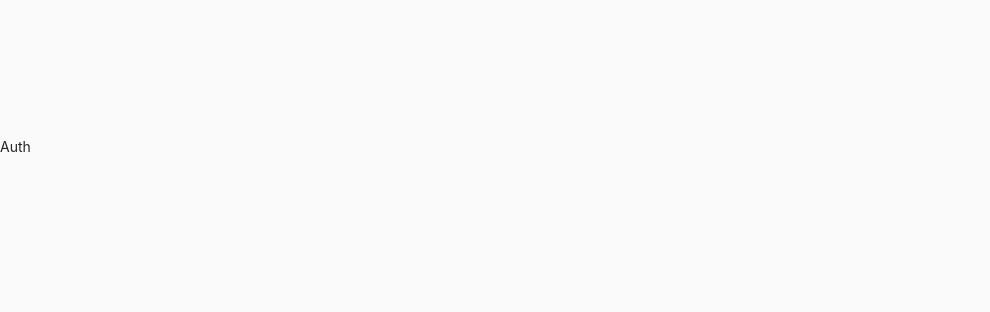
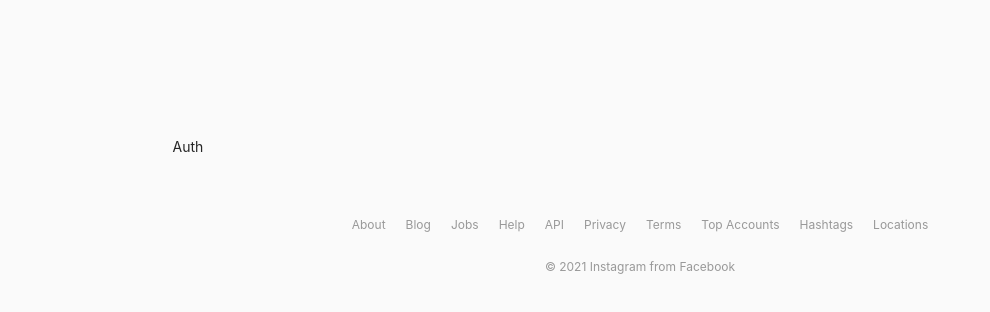
Before and after one commit to iknowahra/insta-clone_frontend, a React (Create React App) app: page / in a window 1280 px wide. Shown: the top 312 px of the page, without its empty margins (0-990 px from the left). Built offline with nearby package versions, Linux system fonts and the light colour scheme.

Commit message:
add Footer

```diff
--- a/src/Components/App.js
+++ b/src/Components/App.js
@@ -1,19 +1,27 @@
 import React from 'react';
-import { ThemeProvider } from 'styled-components';
+import styled, { ThemeProvider } from 'styled-components';
 import { useReactiveVar } from '@apollo/client';
 import GlobalStyles from '../Styles/GlobalStyles';
 import Theme from '../Styles/Theme';
 import Router from './Router';
 import { isLogginVar } from '../Apollo/LocalState';
+import Footer from './Footer';
 
 function App() {
   const isLoggedIn = useReactiveVar(isLogginVar);
-
+  const Wrapper = styled.div`
+    margin: 0 auto;
+    max-width: 935px;
+    width: 100%;
+  `;
   return (
     <>
       <ThemeProvider theme={Theme}>
-        <GlobalStyles />
-        <Router isLoggedIn={isLoggedIn} />
+        <Wrapper>
+          <GlobalStyles />
+          <Router isLoggedIn={isLoggedIn} />
+          <Footer />
+        </Wrapper>
       </ThemeProvider>
     </>
   );
--- /dev/null
+++ b/src/Components/Footer.js
@@ -0,0 +1,79 @@
+/* eslint-disable jsx-a11y/anchor-is-valid */
+import React from 'react';
+import styled from 'styled-components';
+
+const Footer = styled.footer`
+  position: relative;
+  justify-content: space-between;
+  align-items: center;
+  font-weight: 400;
+  font-size: 12px;
+  width: 100%;
+  padding: 0 16px;
+  margin: 0px 0 52px;
+  top: 60px;
+`;
+
+const List = styled.ul`
+  display: flex;
+  justify-content: center;
+  margin: 5px 16px;
+  flex-wrap: wrap;
+  align-items: stretch;
+`;
+
+const ListItem = styled.li`
+  &:not(:last-child) {
+    margin-right: 20px;
+    margin-bottom: 10px;
+  }
+`;
+
+const Link = styled.a`
+  color: ${(props) => props.theme.darkGreyColor};
+`;
+
+const Copyright = styled.div`
+  color: ${(props) => props.theme.darkGreyColor};
+  margin: 20px 0;
+  display: flex;
+  justify-content: center;
+`;
+
+export default () => (
+  <Footer>
+    <List>
+      <ListItem>
+        <Link href="#">About</Link>
+      </ListItem>
+      <ListItem>
+        <Link href="#">Blog</Link>
+      </ListItem>
+      <ListItem>
+        <Link href="#">Jobs</Link>
+      </ListItem>
+      <ListItem>
+        <Link href="#">Help</Link>
+      </ListItem>
+      <ListItem>
+        <Link href="#">API</Link>
+      </ListItem>
+      <ListItem>
+        <Link href="#">Privacy</Link>
+      </ListItem>
+      <ListItem>
+        <Link href="#">Terms</Link>
+      </ListItem>
+      <ListItem>
+        <Link href="#">Top Accounts</Link>
+      </ListItem>
+      <ListItem>
+        <Link href="#">Hashtags</Link>
+      </ListItem>
+      <ListItem>
+        <Link href="#">Locations</Link>
+      </ListItem>
+    </List>
+    <Copyright>© {new Date().getFullYear()} Instagram from Facebook</Copyright>
+  </Footer>
+);
```
